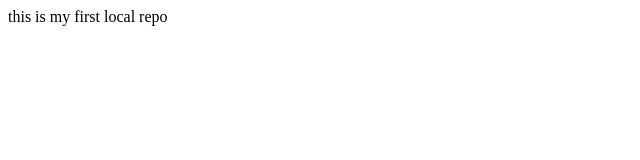
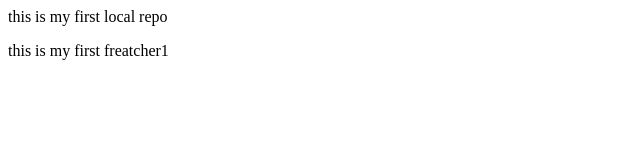
Before and after one commit to purvesh-pokale/localrepo, a plain HTML site: page index.html in a window 1280 px wide. Shown: the whole page, without its empty margins (0-640 px from the left). Drawn offline with Linux system fonts and the light colour scheme.

Commit message:
new freatcher

```diff
--- a/index.html
+++ b/index.html
@@ -1 +1,2 @@
 <p>this is my first local repo</p>
+<p>this is my first freatcher1</p>
```
